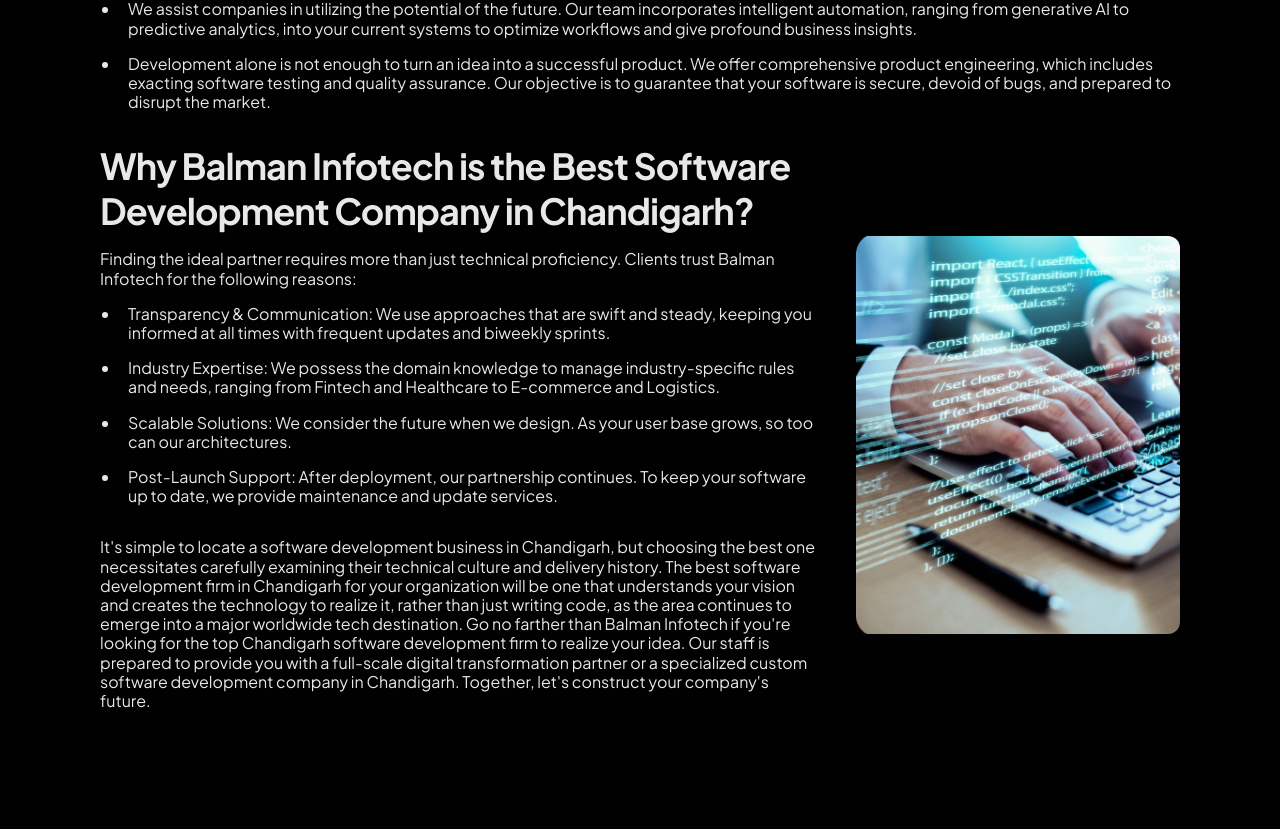
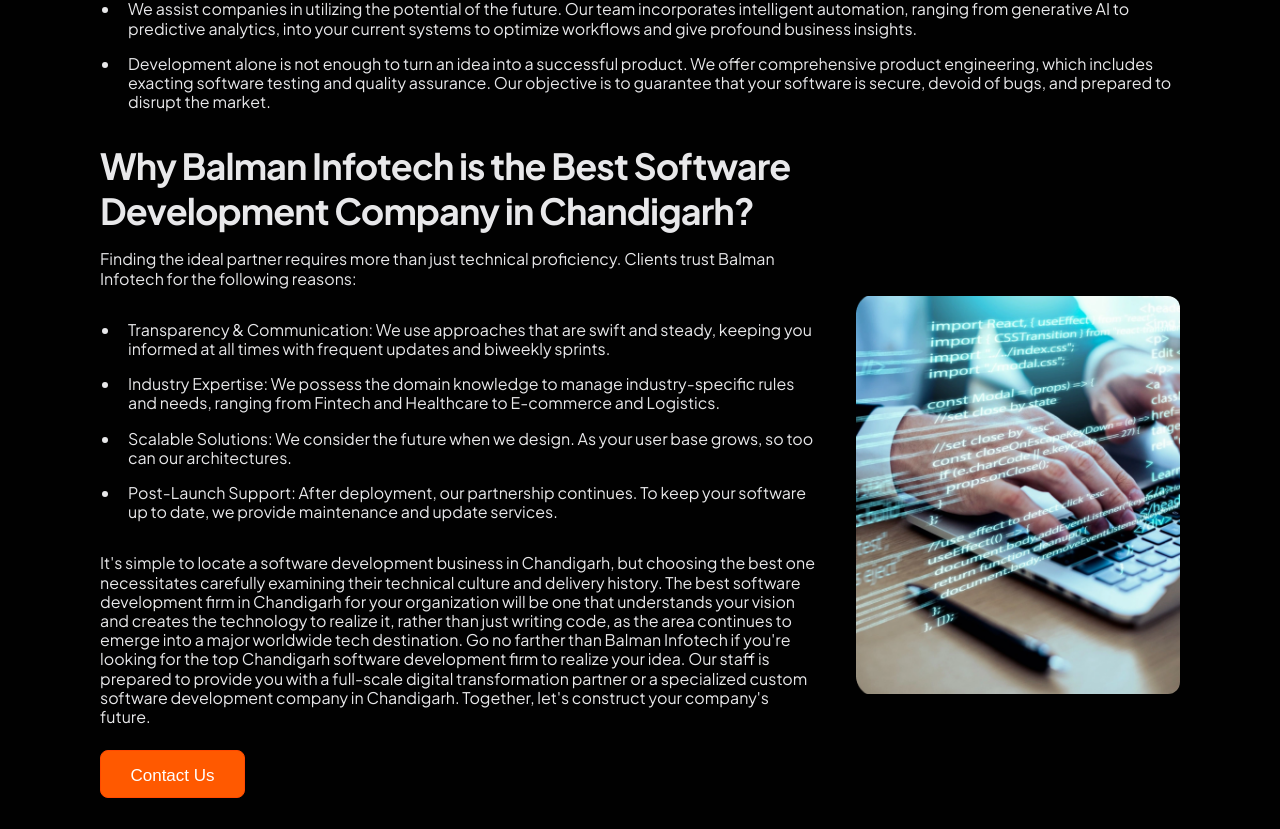
Before and after one commit to sanjeevbalmaninfotech/balmanFE, a Next.js app: page /service/software-development-company-chandigarh in a window 1280 px wide. Shown: the part 1949-2778 px from the top of the page. Built offline with nearby package versions, Linux system fonts and the light colour scheme.

Commit message:
FIX-  call button on service page

```diff
--- a/app/components/blogs/IndividualBlog.tsx
+++ b/app/components/blogs/IndividualBlog.tsx
@@ -2,6 +2,7 @@
 import Image from "next/image";
 import Link from "next/link";
 import React from "react";
+import PrimaryButton from "@/app/components/Common/PrimaryButton";
 
 interface IndividualBlogProps {
     blog: BlogPost;
@@ -9,33 +10,54 @@
 
 type RenderedContent = BlogContent & { __rendered?: boolean };
 
+// Helper to render buttons for any section
+function renderButtons(buttons: { label: string; path: string }[] | undefined) {
+    if (!buttons || buttons.length === 0) return null;
+    return (
+        <div className="flex flex-wrap gap-4 mt-6 mb-8 justify-start">
+            {buttons.map((btn, i) => (
+                <PrimaryButton key={i} text={btn.label} href={btn.path} />
+            ))}
+        </div>
+    );
+}
+
 function renderBlock(section: BlogContent, key: number, isFirst = false): React.ReactNode {
+    const buttons = renderButtons(section.buttons);
+
     switch (section.type) {
         case 'paragraph':
             return (
-                <p key={key} className="text-[#E8E8EA] text-base leading-[120%] font-normal mb-4">
+                <div key={key} className="mb-4">
+                    <p className="text-[#E8E8EA] text-base leading-[120%] font-normal mb-4">
                         {section.text}
                     </p>
+                    {buttons}
+                </div>
             );
         case 'heading': {
             const level = section.level || 2;
             const Tag = `h${level}` as "h2" | "h3" | "h4";
             return (
+                <div key={key} className={isFirst ? 'mt-0' : 'mt-6 sm:mt-8 md:mt-10'}>
                     <Tag
-                    key={key}
                         className={`
           text-[#E8E8EA]  font-bold leading-tight tracking-tight mb-4 text-xl
           sm:text-2xl md:text-3xl lg:text-4xl xl:text-4xl
-      ${isFirst ? 'mt-0' : 'mt-6 sm:mt-8 md:mt-10'}    `}
+          `}
                     >
                         {section.text}
                     </Tag>
+                    {buttons}
+                </div>
             );
 
         }
         case 'list':
-            return section.checkbox ? (
-                <ul key={key} className="space-y-4 text-[#E8E8EA] text-base leading-[120%] font-normal mb-8">
+            return (
+                <div key={key} className="mb-8">
+                    {section.checkbox ? (
+                        <ul className="space-y-4 text-[#E8E8EA] text-base leading-[120%] font-normal">
                             {section.items?.map((item: string, i: number) => (
                                 <li key={i} className="flex items-start gap-3">
                                     <Image
@@ -50,11 +72,14 @@
                             ))}
                         </ul>
                     ) : (
-                <ul key={key} className="space-y-4 text-[#E8E8EA] text-base leading-[120%] font-normal list-disc pl-5 mb-8">
+                        <ul className="space-y-4 text-[#E8E8EA] text-base leading-[120%] font-normal list-disc pl-5">
                             {section.items?.map((item: string, i: number) => (
                                 <li key={i} className="pl-2">{item}</li>
                             ))}
                         </ul>
+                    )}
+                    {buttons}
+                </div>
             );
         default:
             return null;
@@ -139,6 +164,7 @@
                                             <div className="relative w-full rounded-xl overflow-hidden" style={{ aspectRatio: '350 / 430' }}>
                                                 <Image src={section.src || ''} alt={section.alt || ''} fill className="object-cover" />
                                             </div>
+                                            {renderButtons(section.buttons)}
                                         </div>
                                     );
                                 }
@@ -179,8 +205,9 @@
                                     >
                                         {align === 'right' ? (
                                             <>
-                                                <div className="flex-1 min-w-0 order-last md:order-first w-full">
+                                                <div className="flex-1 min-w-0 order-last md:order-first w-full flex flex-col">
                                                     {siblings}
+                                                    {renderButtons(section.buttons)}
                                                 </div>
                                                 <div
                                                     className="w-full md:flex-shrink-0 order-first md:order-last"
@@ -197,8 +224,9 @@
                                                 >
                                                     {imgBlock}
                                                 </div>
-                                                <div className="flex-1 min-w-0 w-full">
+                                                <div className="flex-1 min-w-0 w-full flex flex-col">
                                                     {siblings}
+                                                    {renderButtons(section.buttons)}
                                                 </div>
                                             </>
                                         )}
--- a/app/constants/blogsData.ts
+++ b/app/constants/blogsData.ts
@@ -9,9 +9,15 @@
     alt?: string;
     align?: 'left' | 'right' | 'center';
     width?: 30 | 40 | 50;
+    buttons?: BlogButton[];
 }
 
 export interface SideLink {
+    label: string;
+    path: string;
+}
+
+export interface BlogButton {
     label: string;
     path: string;
 }
@@ -124,6 +130,7 @@
                 type: 'heading',
                 level: 2,
                 text: "Why Balman Infotech is the Best Software Development Company in Chandigarh?"
+
             },
             {
                 type: 'paragraph',
@@ -141,7 +148,11 @@
             },
             {
                 type: 'paragraph',
-                text: "It's simple to locate a software development business in Chandigarh, but choosing the best one necessitates carefully examining their technical culture and delivery history. The best software development firm in Chandigarh for your organization will be one that understands your vision and creates the technology to realize it, rather than just writing code, as the area continues to emerge into a major worldwide tech destination. Go no farther than Balman Infotech if you're looking for the top Chandigarh software development firm to realize your idea. Our staff is prepared to provide you with a full-scale digital transformation partner or a specialized custom software development company in Chandigarh. Together, let's construct your company's future."
+                text: "It's simple to locate a software development business in Chandigarh, but choosing the best one necessitates carefully examining their technical culture and delivery history. The best software development firm in Chandigarh for your organization will be one that understands your vision and creates the technology to realize it, rather than just writing code, as the area continues to emerge into a major worldwide tech destination. Go no farther than Balman Infotech if you're looking for the top Chandigarh software development firm to realize your idea. Our staff is prepared to provide you with a full-scale digital transformation partner or a specialized custom software development company in Chandigarh. Together, let's construct your company's future.",
+                buttons: [
+                    { label: "Contact Us", path: "/ContactUs" },
+                    // { label: "Explore Services", path: "/services" }
+                ]
             }
         ],
         sideLinks: [
```
Lines whose indentation alone changed are shown as unchanged.
